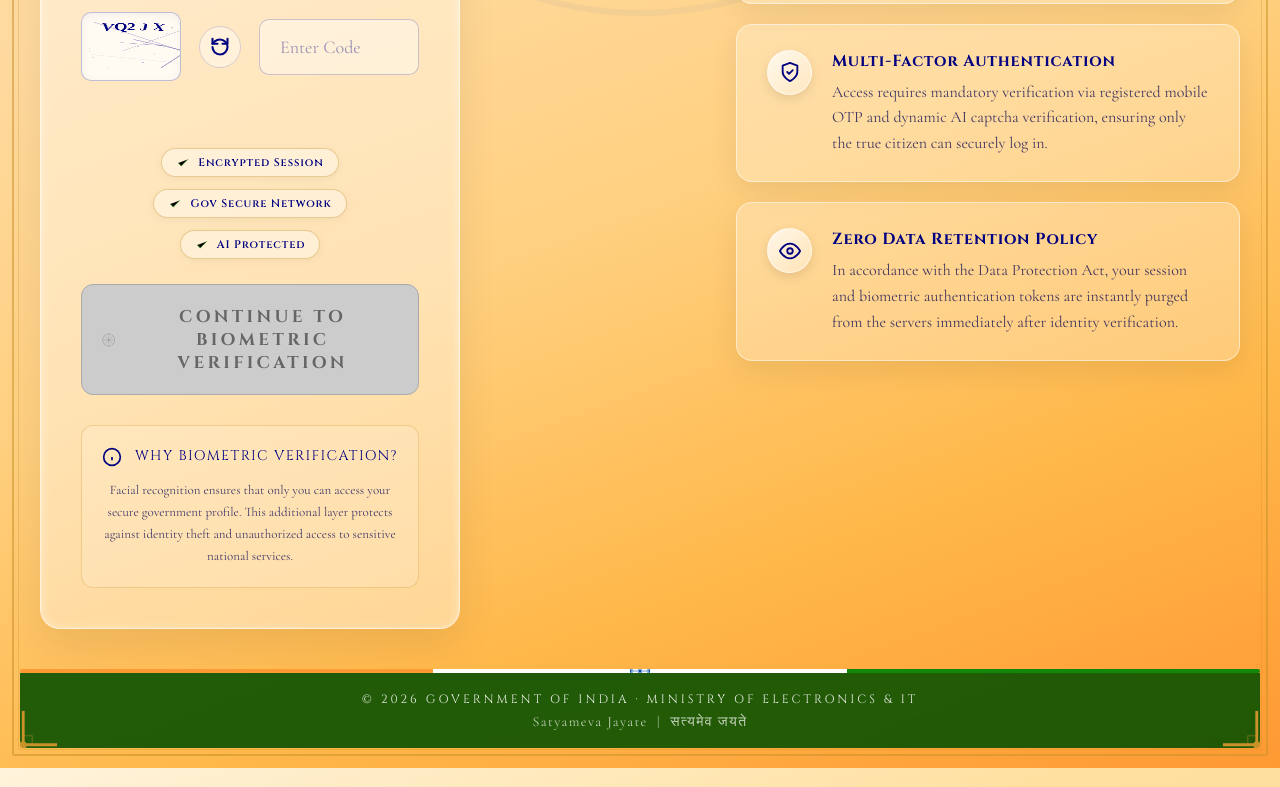
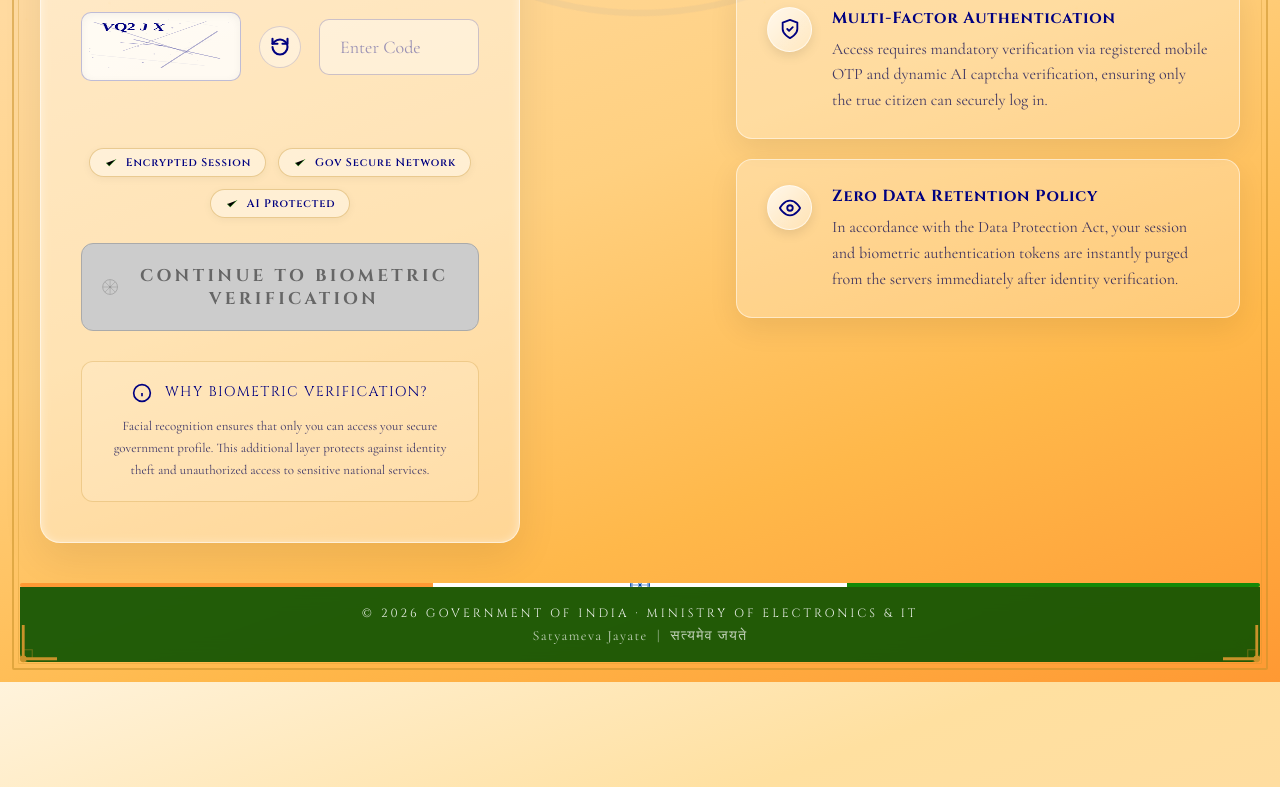
Before and after one commit to divyaramteke507/Roadwatch, a website: page login.html in a window 1280 px wide. Shown: the part 739-1526 px from the top of the page. Drawn offline with nearby package versions, Linux system fonts and the light colour scheme.

Commit message:
UI: Increase auth card width to properly fit side-by-side inputs

```diff
--- a/login.html
+++ b/login.html
@@ -142,7 +142,7 @@
 
   .auth-card {
     background: rgba(255,255,255,0.4); border: 1px solid rgba(255,255,255,0.6);
-    border-radius: 20px; padding: 40px; width: 420px;
+    border-radius: 20px; padding: 40px; width: 480px; max-width: 100%;
     box-shadow: 0 15px 40px rgba(0,0,0,0.08), inset 0 2px 10px rgba(255,255,255,0.5);
     position: relative; z-index: 10;
   }
```
